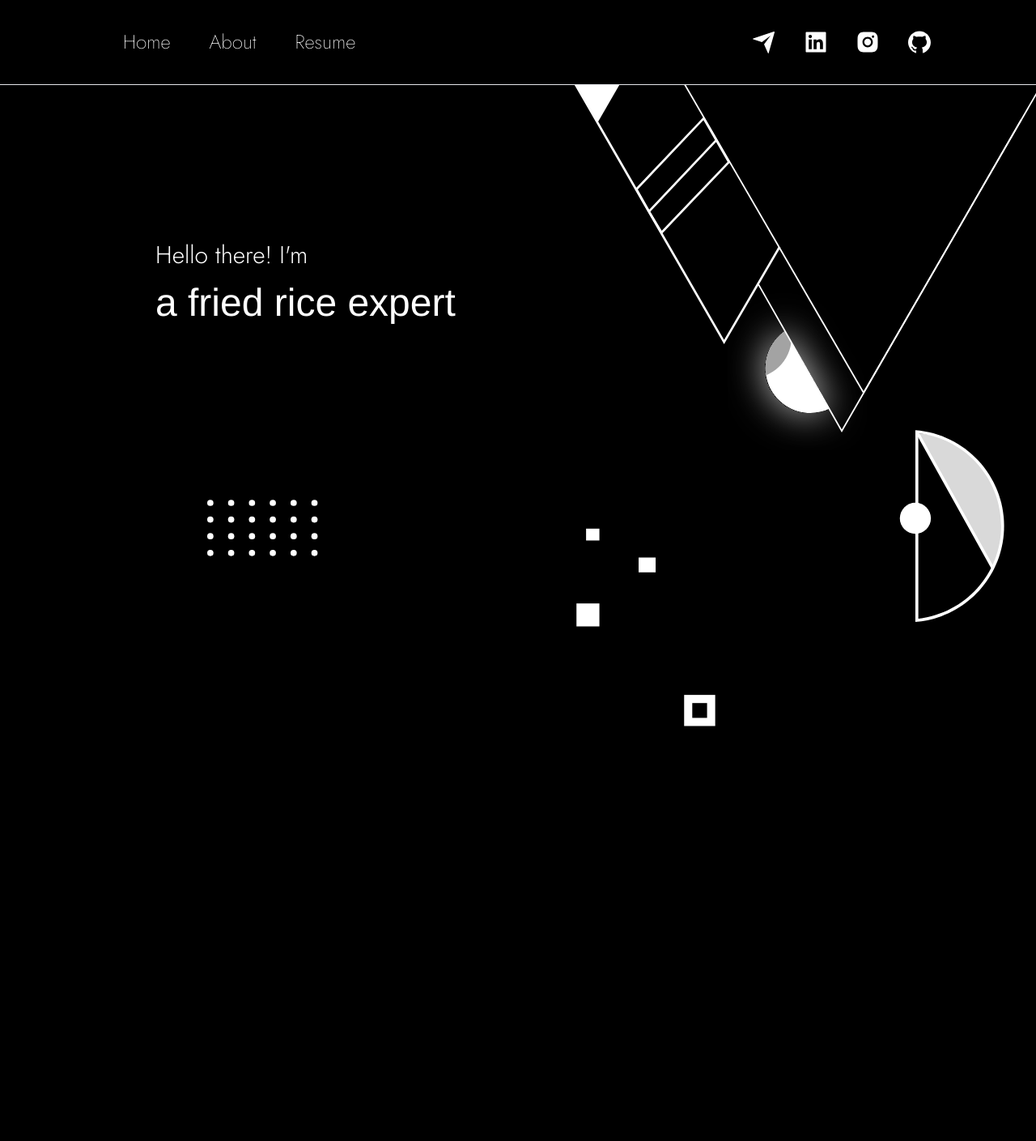
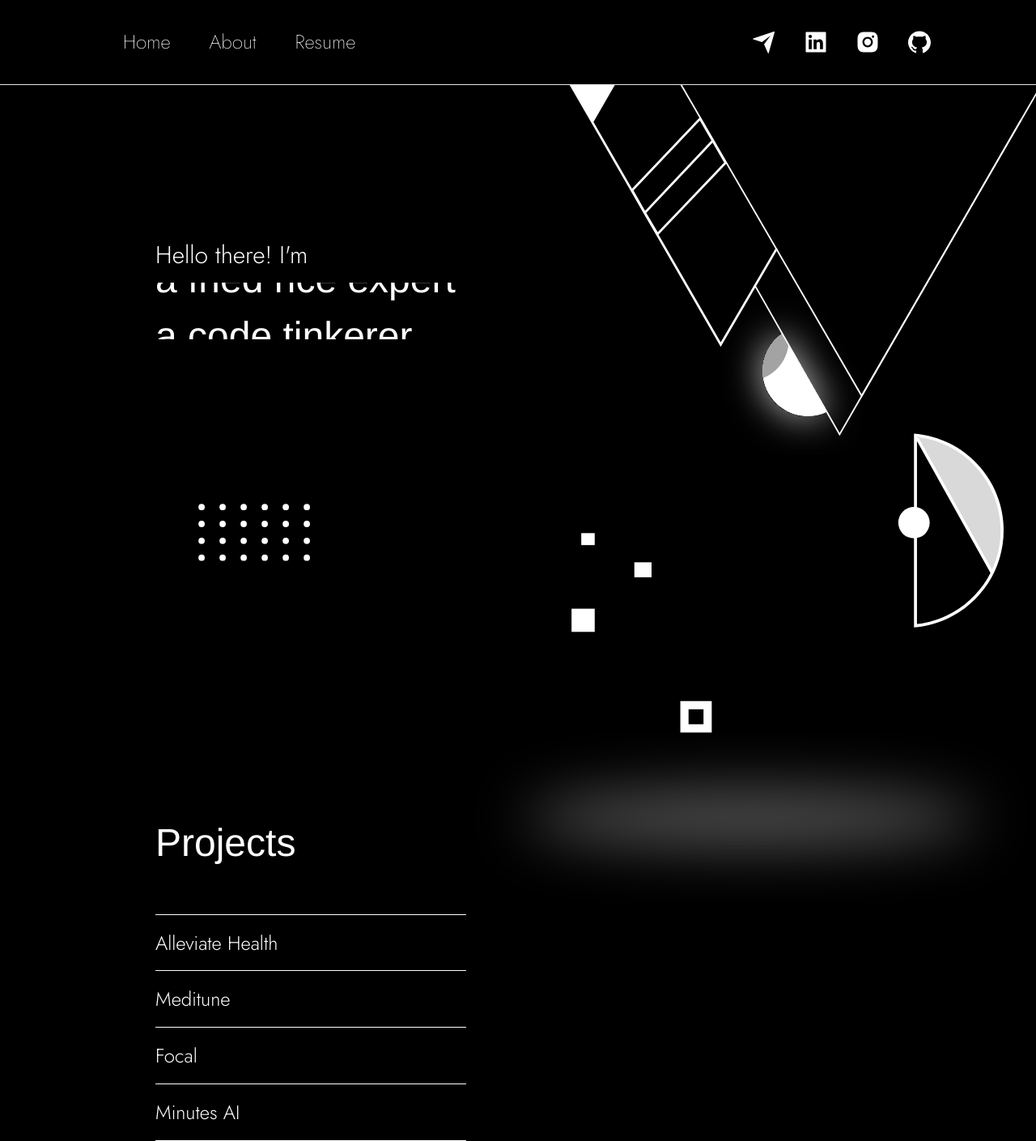
Before and after one commit to John-Xu1/johnxu.org, a Next.js app: page / in a window 1280 px wide. Shown: the whole page at 81% size. Before the commit the page ends 897 px from the top, so only its background shows below. Built offline with nearby package versions, Linux system fonts and the light colour scheme.

Commit message:
project tabs

```diff
--- a/src/app/animations/rotating_text.css
+++ b/src/app/animations/rotating_text.css
@@ -8,7 +8,7 @@ span {
 }
 
 .wrapper{
-    background-color: black;
+    background-color: transparent;
     height: 70px;
     display: flex;
 }
--- a/src/app/layout.js
+++ b/src/app/layout.js
@@ -14,7 +14,7 @@ export default function RootLayout({ children }) {
   return (
     <html lang="en" className={jost.className}>
       <body>
-        {true && <Header />}
+        <Header />
         {children}
       </body>
     </html>
--- /dev/null
+++ b/src/app/page.css
@@ -0,0 +1,8 @@
+.preview-container {
+    background: url('../../public/Home BG.svg');
+    background-position: 100% 0%;
+    background-repeat: no-repeat;
+    background-size:contain;
+    height: 100vh;
+    width: 100%;
+}
--- a/src/app/page.js
+++ b/src/app/page.js
@@ -1,23 +1,52 @@
 import React from "react";
 import Image from "next/image";
 import "./animations/rotating_text.css";
+import "./page.css";
 
 export default function Home() {
   const projects = [
-    { name: "Alleviate Health", img: "/Alleviate Mockups.svg" },
-    { name: "Meditune", img: "/Meditune Mockups.svg" },
-    { name: "Focal", img: "/Focal Mockups.svg" },
-    { name: "Minutes AI", img: "/Minutes AI Mockups.svg" },
+    {
+      name: "Alleviate Health",
+      img: "/Alleviate Mockups.svg",
+      hoverColor: "#111A4B",
+    },
+    {
+      name: "Meditune",
+      img: "/Meditune Mockups.svg",
+      hoverColor: "#2A3562",
+    },
+    {
+      name: "Focal",
+      img: "/Focal Mockups.svg",
+      hoverColor: "#210D6A",
+    },
+    {
+      name: "Minutes AI",
+      img: "/Minutes AI Mockups.svg",
+      hoverColor: "#2D1212",
+    },
   ];
 
+  const ProjectTab = ({ name, first, bgColor }) => {
+    return (
+      <div className="pl-48">
+        <div
+          className={`pl w-96 hover:bg-[${bgColor}] h-[70px] hover:cursor-pointer border-white border-b ${first}`}
+        >
+          <p className="leading-[70px] text-2xl font-body font-light">{name}</p>
+        </div>
+      </div>
+    );
+  };
+
   return (
-    <div className="relative">
-      <div className="absolute z-10">
-        <p className="ml-48 mt-48 font-body font-light text-3xl">
+    <div>
+      <div className="preview-container">
+        <p className="pl-48 pt-48 font-body font-light text-3xl">
           Hello there! I'm
         </p>
-        <div className="ml-48 mt-4">
-          <div className="wrapper bg-transparent">
+        <div className="pl-48 pt-4">
+          <div className="wrapper">
             <div className="words">
               <span>John Xu (Shoe)</span>
               <span>a fried rice expert</span>
@@ -32,14 +61,26 @@ export default function Home() {
           </div>
         </div>
       </div>
-      <div className="w-full h-full flex justify-end select-none">
-        <Image
-          src="/Home BG.svg"
-          className=""
-          width={0}
-          height={0}
-          style={{ width: "80%", height: "auto" }}
-        />
+      <div className="flex">
+        <div>
+          <h1 className="pl-48 pt-28 mb-16 font-heading font-regular text-5xl">
+            Projects
+          </h1>
+          {projects.map((project, idx) =>
+            idx !== 0 ? (
+              <ProjectTab name={project.name} bgColor={project.hoverColor} />
+            ) : (
+              <ProjectTab
+                name={project.name}
+                bgColor={project.hoverColor}
+                first="border-t"
+              />
+            )
+          )}
+        </div>
+        <div className="flex justify-center items-center w-full h-full">
+          <img src="/Spotlight.svg" />
+        </div>
       </div>
     </div>
   );
```
Also changed, not shown: public/Spotlight.svg (added).
